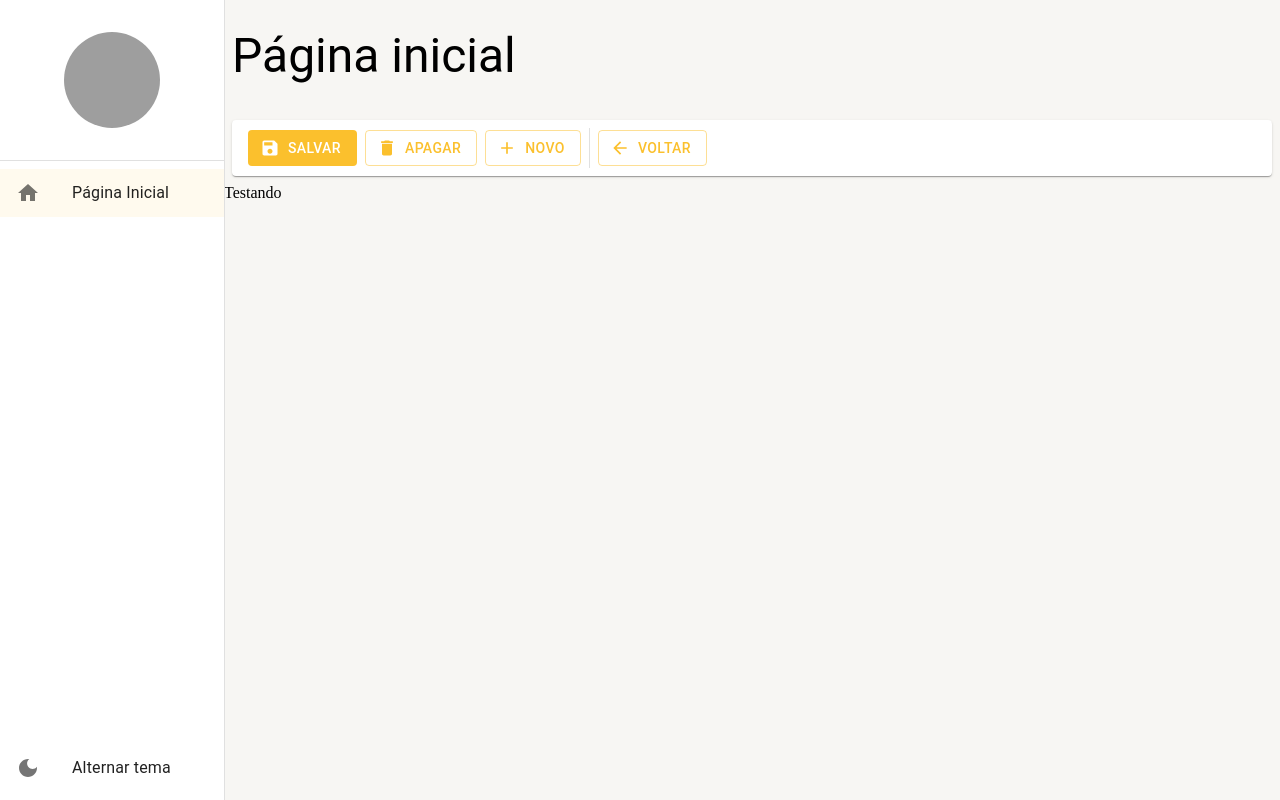
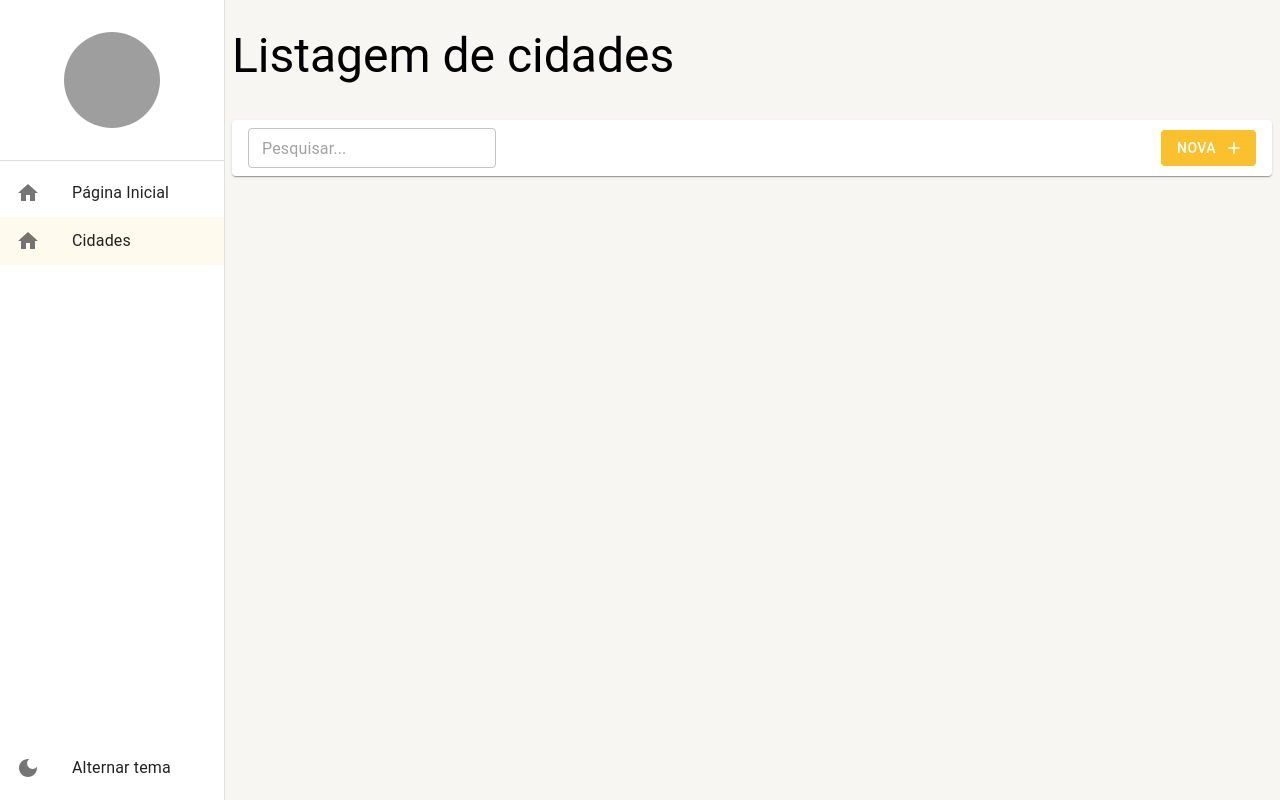
Before and after one commit to RayanLeite/curso-react-materialui-typescript, a React (Create React App) app: page /cidades in a window 1280 px wide. Before the commit this address led to /pagina-inicial. Built offline with nearby package versions, Linux system fonts and the light colour scheme; grey boxes are pictures that could not be loaded.

Commit message:
feat: criação tela de cidades

```diff
--- /dev/null
+++ b/src/pages/cidades/ListagemDeCidade.tsx
@@ -0,0 +1,29 @@
+import { useSearchParams } from "react-router-dom";
+import { FerramentasDaListagem } from "../../shared/components";
+import { LayoutBaseDePagina } from "../../shared/layouts";
+import { useMemo } from "react";
+
+export const ListagemDeCidade: React.FC = () => {
+  const [searchParams, setSearchParams] = useSearchParams();
+
+  const busca = useMemo(() => {
+    return searchParams.get("busca") || "";
+  }, [searchParams]);
+
+  return (
+    <LayoutBaseDePagina
+      children
+      titulo="Listagem de cidades"
+      barraDeFerramentas={
+        <FerramentasDaListagem
+          textoBotaoNovo="Nova"
+          mostrarInputBusca
+          textoDaBusca={busca}
+          aoMudarTextoDeBusca={(texto) =>
+            setSearchParams({ busca: texto }, { replace: true })
+          }
+        />
+      }
+    ></LayoutBaseDePagina>
+  );
+};
--- a/src/pages/index.ts
+++ b/src/pages/index.ts
@@ -1 +1,2 @@
 export * from "./dashboard/Dashboard";
+export * from "./cidades/ListagemDeCidade";
--- a/src/routes/index.tsx
+++ b/src/routes/index.tsx
@@ -1,6 +1,6 @@
 import { useEffect } from "react";
 import { Navigate, Route, Routes } from "react-router-dom";
-import { Dashboard } from "../pages";
+import { Dashboard, ListagemDeCidade } from "../pages";
 import { useDrawerContext } from "../shared/contexts";
 
 export const AppRoutes = () => {
@@ -12,12 +12,20 @@
         label: "Página Inicial",
         path: "/pagina-inicial",
       },
+      {
+        label: "Cidades",
+        path: "/cidades",
+      },
     ]);
   }, [setDrawerOptions]);
 
   return (
     <Routes>
       <Route path="/pagina-inicial" element={<Dashboard />} />
+
+      <Route path="/cidades" element={<ListagemDeCidade />} />
+      {/* <Route path="/cidades/detalhe/:id" element={<Dashboard />} /> */}
+
       <Route path="*" element={<Navigate to="/pagina-inicial" />} />
     </Routes>
   );
```
